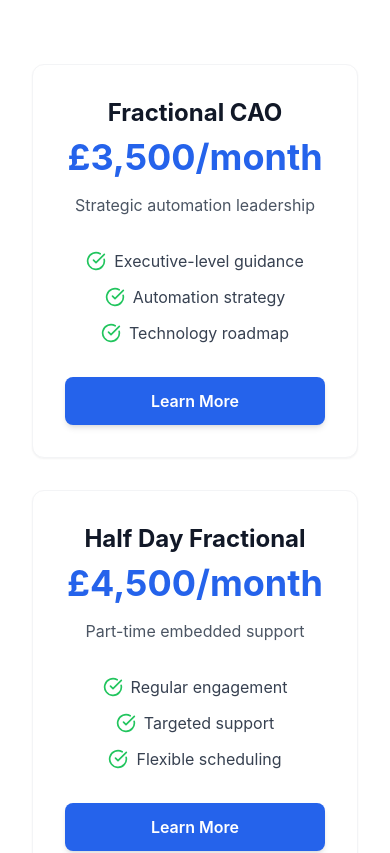
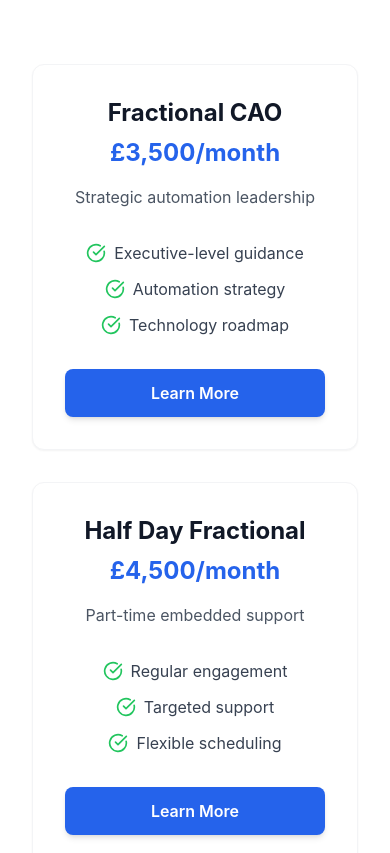
Before and after one commit to grace6529/bolt-website-demo, a React (Vite) app: page / in a window 390 px wide. Shown: the part 1681-2534 px from the top of the page. Built offline with nearby package versions, Linux system fonts and the light colour scheme.

Commit message:
Fix pricing text overflow in service cards

```diff
--- a/src/pages/HomePage.tsx
+++ b/src/pages/HomePage.tsx
@@ -133,7 +133,7 @@ const HomePage = () => {
               <div key={index} className="card-interactive p-8 text-center">
                 <div className="mb-8">
                   <h3 className="text-2xl font-bold text-gray-900 mb-2">{service.title}</h3>
-                  <div className="text-4xl font-bold text-primary-600 mb-4">{service.price}</div>
+                  <div className="text-2xl sm:text-3xl lg:text-4xl font-bold text-primary-600 mb-4 break-words">{service.price}</div>
                   <p className="text-gray-600">{service.description}</p>
                 </div>
 
```
